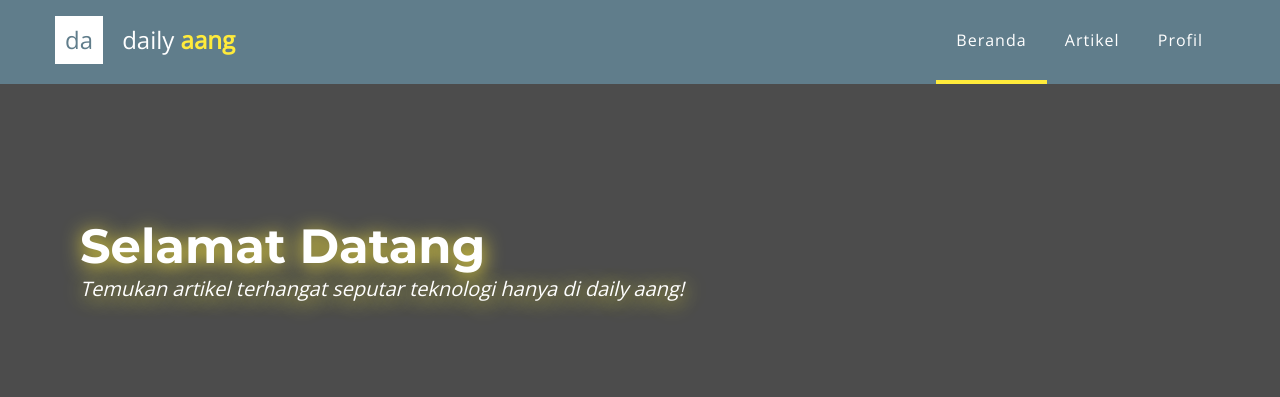
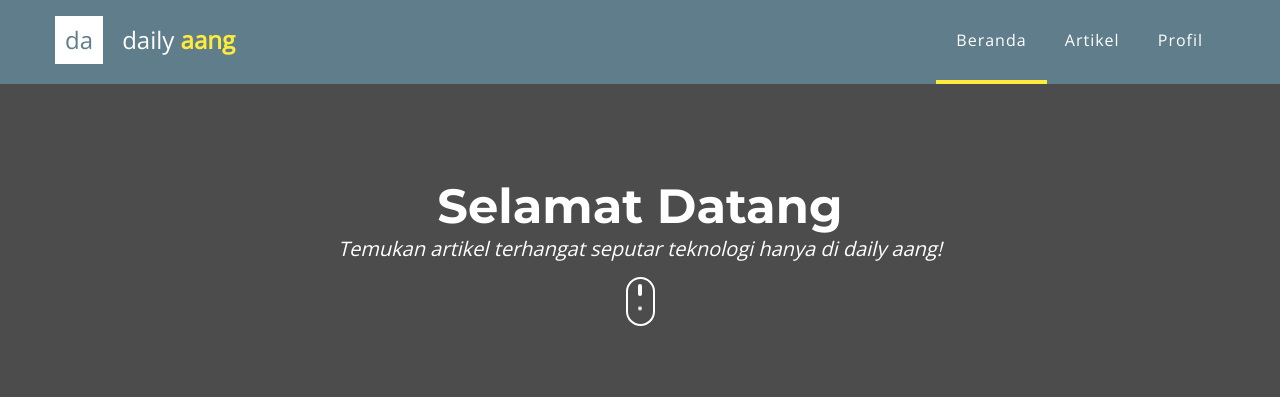
Before and after one commit to swengkie88/dicoding_web, a plain HTML site: page index.html in a window 1280 px wide. Shown: the top 397 px of the page. Drawn offline with nearby package versions, Linux system fonts and the light colour scheme.

Commit message:
nambahin animasi

```diff
--- a/index.html
+++ b/index.html
@@ -36,6 +36,8 @@
             <div class="banner-content">
                 <h1>Selamat Datang</h1>
                 <em>Temukan artikel terhangat seputar teknologi hanya di daily aang!</em>
+                <!-- Scroll down animation -->
+                <div class="scroll-down2"></div>
             </div>
         </div>
     </div>
--- a/style.css
+++ b/style.css
@@ -156,8 +156,8 @@ nav ul li a:hover {
     position: relative;
     flex: 1;
     padding: 0 80px;
+    text-align: center;
     z-index: 2;
-    text-shadow: 0px 3px 20px #FFEB3B;
 }
 
 .banner h1 {
@@ -167,6 +167,60 @@ nav ul li a:hover {
 
 .banner em {
     font-size: 1.25em;
+}
+
+
+/* Scroll down animation */
+
+.scroll-down2 {
+    width: 25px;
+    height: 45px;
+    border: 2px solid #fff;
+    border-radius: 50px;
+    cursor: pointer;
+    position: relative;
+    overflow: hidden;
+    margin: 15px auto;
+}
+
+.scroll-down2:before {
+    content: "";
+    position: absolute;
+    left: 50%;
+    top: 20px;
+    width: 4px;
+    height: 4px;
+    border-radius: 100%;
+    transform: translateX(-50%);
+    background: #fff;
+    animation: scrollDown2 1.5s ease infinite;
+}
+
+.scroll-down2:after {
+    content: "";
+    position: absolute;
+    left: 50%;
+    top: 5px;
+    width: 4px;
+    height: 12px;
+    border-radius: 3px;
+    transform: translateX(-50%);
+    background: #fff;
+}
+
+@keyframes scrollDown2 {
+    0% {
+        transform: translate(-50%, 0px);
+        opacity: 0;
+    }
+    50% {
+        transform: translate(-50%, 8px);
+        opacity: 1;
+    }
+    100% {
+        transform: translate(-50%, 16px);
+        opacity: 0;
+    }
 }
 
 @media (max-width: 768px) {
@@ -230,6 +284,11 @@ article.card {
 .card-img-wrapper img {
     height: auto;
     width: 100%;
+    transition: 0.3s all;
+}
+
+article.card:hover .card-img-wrapper img {
+    transform: scale(1.5);
 }
 
 .card {
```
